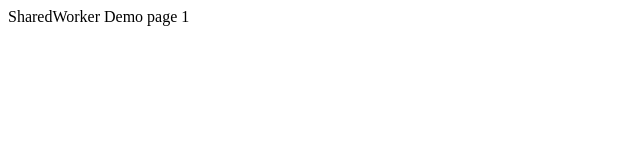
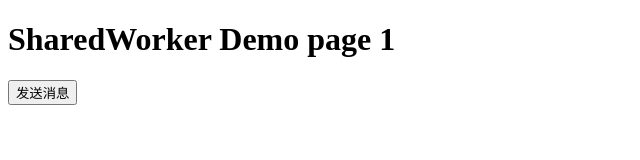
Before and after one commit to wuqiongjie/communicationDemo, a plain HTML site: page index.html in a window 1280 px wide. Shown: the whole page, without its empty margins (0-640 px from the left). Drawn offline with Linux system fonts and the light colour scheme.

Commit message:
修改页面1的内容

```diff
--- a/index.html
+++ b/index.html
@@ -7,7 +7,8 @@
   <title>SharedWoker Demo</title>
 </head>
 <body>
-  SharedWorker Demo page 1
+  <h1>SharedWorker Demo page 1</h1>
+  <button onclick="first">发送消息</button>
 </body>
 <script>
   var myWorker1 = new SharedWorker("scripts/sharedWorker.js");
@@ -15,5 +16,9 @@
     var result = e.data;  // 共享推过来的数据
     console.log(result);
   }
+
+  funtion first() {
+    myWorker1.port.postMessage('i am from page1');
+  }
 </script>
 </html>
```
